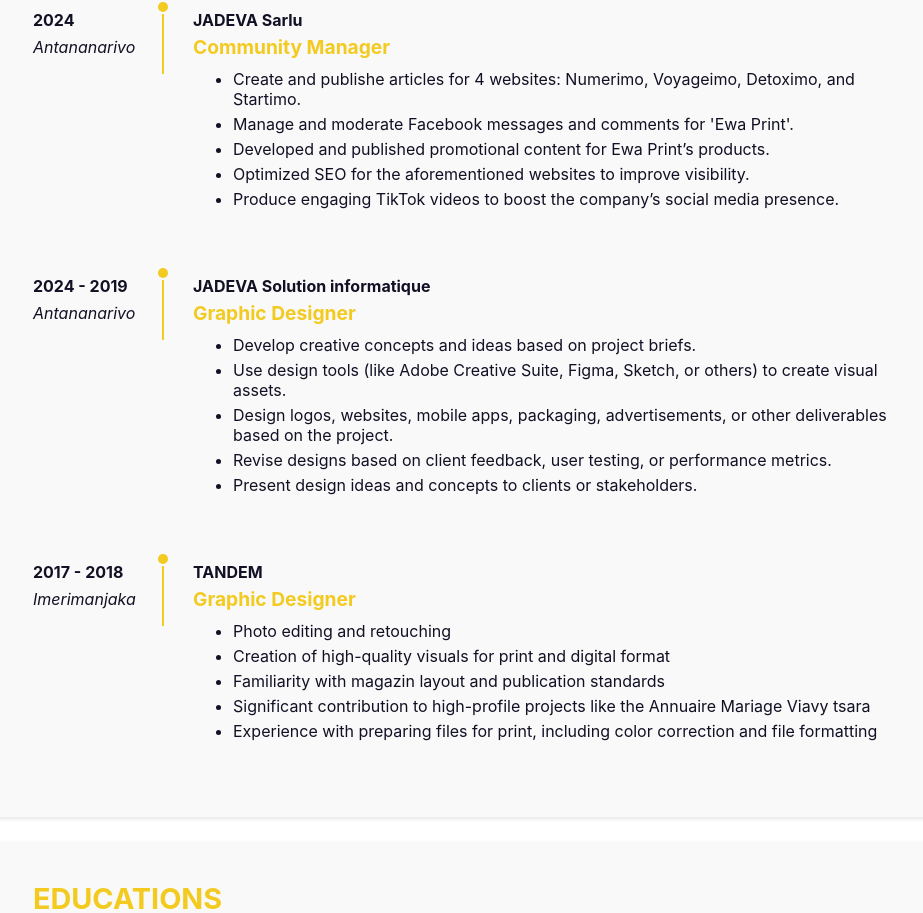
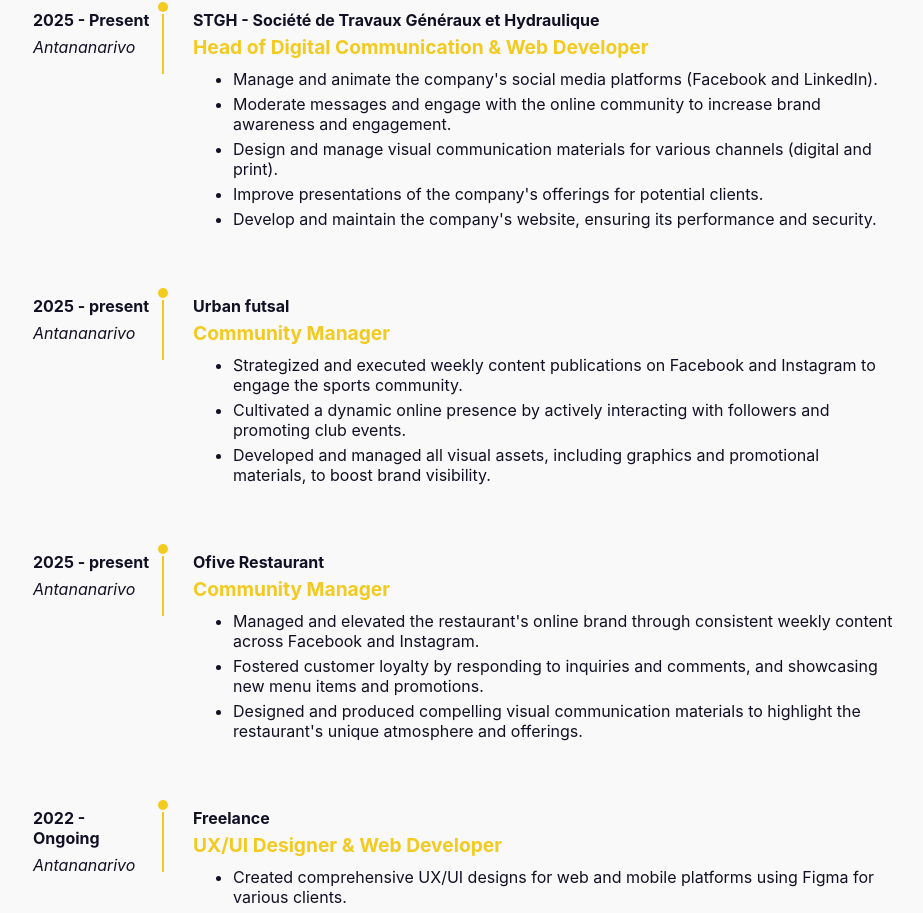
Before and after one commit to meiddiel/resume, a React (Create React App) app: page / in a window 1280 px wide. Shown: the part 371-1284 px from the top of the page, without its empty margins (167-1090 px from the left). Built offline with nearby package versions, Linux system fonts and the light colour scheme.

Commit message:
Update my experience 2025

```diff
--- a/src/resumeData.js
+++ b/src/resumeData.js
@@ -10,6 +10,55 @@
     },
   },
   experiences: [
+    {
+      company: "STGH - Société de Travaux Généraux et Hydraulique",
+      location: "Antananarivo",
+      date: "2025 - Present",
+      jobTitle: "Head of Digital Communication & Web Developer",
+      responsibilities: [
+        "Manage and animate the company's social media platforms (Facebook and LinkedIn).",
+        "Moderate messages and engage with the online community to increase brand awareness and engagement.",
+        "Design and manage visual communication materials for various channels (digital and print).",
+        "Improve presentations of the company's offerings for potential clients.",
+        "Develop and maintain the company's website, ensuring its performance and security."
+      ],
+    },
+
+  {
+    company: "Urban futsal",
+    location: "Antananarivo",
+    date: "2025 - present",
+    jobTitle: "Community Manager",
+    responsibilities: [
+      "Strategized and executed weekly content publications on Facebook and Instagram to engage the sports community.",
+      "Cultivated a dynamic online presence by actively interacting with followers and promoting club events.",
+      "Developed and managed all visual assets, including graphics and promotional materials, to boost brand visibility."
+    ]
+  },
+  {
+    company: "Ofive Restaurant",
+    location: "Antananarivo",
+    date: "2025 - present",
+    jobTitle: "Community Manager",
+    responsibilities: [
+      "Managed and elevated the restaurant's online brand through consistent weekly content across Facebook and Instagram.",
+      "Fostered customer loyalty by responding to inquiries and comments, and showcasing new menu items and promotions.",
+      "Designed and produced compelling visual communication materials to highlight the restaurant's unique atmosphere and offerings."
+    ]
+  },
+
+  {
+      company: "Freelance",
+      location: "Antananarivo",
+      date: "2022 - Ongoing",
+      jobTitle: "UX/UI Designer & Web Developer",
+      responsibilities: [
+        "Created comprehensive UX/UI designs for web and mobile platforms using Figma for various clients.",
+        "Analyzed requirements and proposed key features to optimize the design and user experience of applications.",
+        "Contributed to the development of web platforms and community management applications."
+      ]
+},
+
     {
       company: "JADEVA Sarlu",
       location: "Antananarivo",
```
